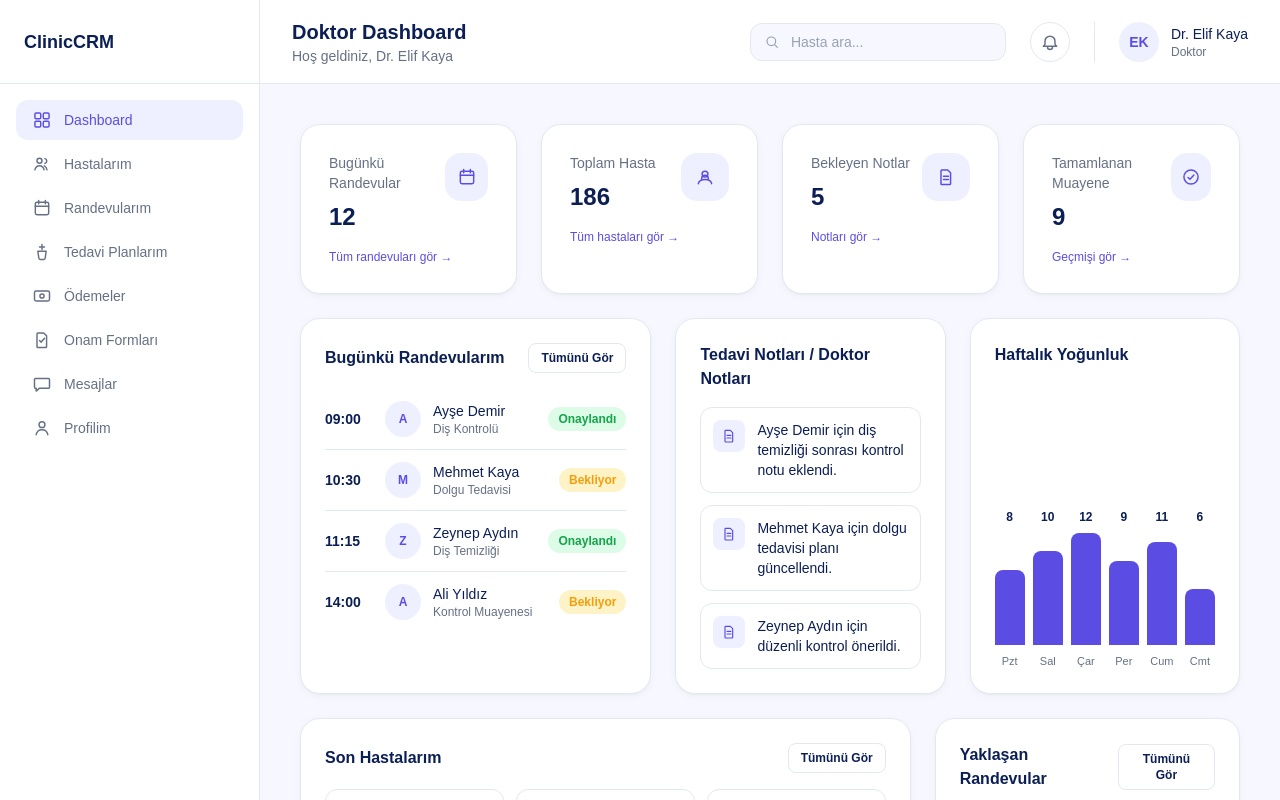
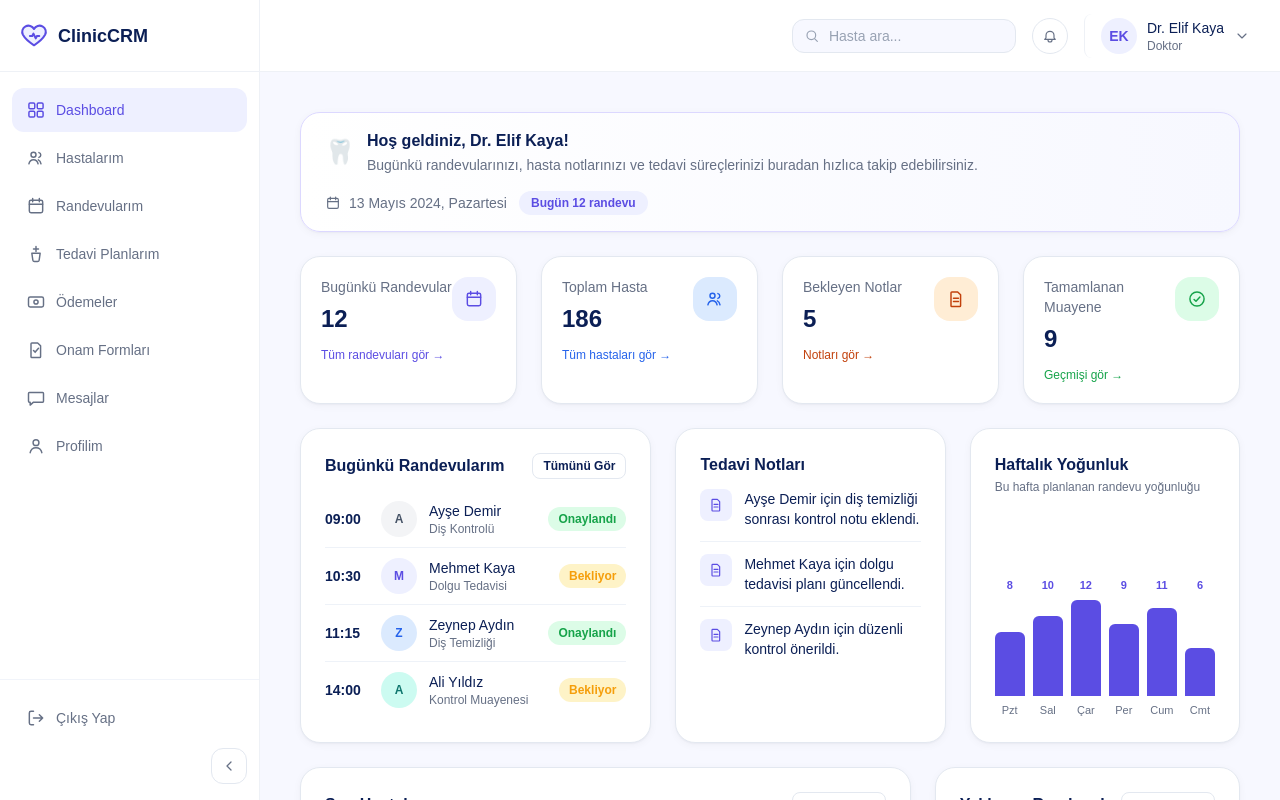
Before and after one commit to zeynep-tuna/clinic-crm, a Next.js app in the folder frontend/: page /doctor/dashboard in a window 1280 px wide. Built offline with nearby package versions, Linux system fonts and the light colour scheme.

Commit message:
Polish doctor dashboard layout

```diff
--- a/frontend/app/doctor/dashboard/page.tsx
+++ b/frontend/app/doctor/dashboard/page.tsx
@@ -4,11 +4,47 @@ import DoctorNotes from "@/components/doctor/DoctorNotes";
 import DoctorWeeklyLoad from "@/components/doctor/DoctorWeeklyLoad";
 import DoctorRecentPatients from "@/components/doctor/DoctorRecentPatients";
 import DoctorUpcomingAppointments from "@/components/doctor/DoctorUpcomingAppointments";
-import { doctorStatCards } from "@/data/doctorDashboard";
+import { doctorProfile, doctorStatCards } from "@/data/doctorDashboard";
+
+function BannerCalendarIcon() {
+  return (
+    <svg viewBox="0 0 24 24" fill="none" stroke="currentColor" strokeWidth={1.75} className="h-4 w-4">
+      <rect x="4" y="5" width="16" height="15" rx="2" />
+      <path strokeLinecap="round" d="M4 10h16M8 3v4M16 3v4" />
+    </svg>
+  );
+}
 
 export default function DoctorDashboardPage() {
+  const todayCount = doctorStatCards.find((card) => card.id === "today-appointments")?.value ?? "0";
+
   return (
     <div className="flex flex-col gap-6">
+      <div className="flex flex-wrap items-center justify-between gap-4 rounded-[20px] border border-[#DCD8FF] bg-linear-to-r from-white to-[#F7F8FF] px-6 py-4 shadow-[0_1px_2px_rgba(16,24,40,0.04),0_2px_8px_rgba(16,24,40,0.04)]">
+        <div className="flex items-center gap-3">
+          <span className="text-2xl" aria-hidden="true">
+            🦷
+          </span>
+
+          <div>
+            <p className="text-base font-semibold text-[#0B1F55]">Hoş geldiniz, {doctorProfile.name}!</p>
+            <p className="mt-0.5 text-sm text-[#667085]">
+              Bugünkü randevularınızı, hasta notlarınızı ve tedavi süreçlerinizi buradan hızlıca takip edebilirsiniz.
+            </p>
+          </div>
+        </div>
+
+        <div className="flex items-center gap-3">
+          <div className="flex items-center gap-2 text-sm text-[#667085]">
+            <BannerCalendarIcon />
+            <span>13 Mayıs 2024, Pazartesi</span>
+          </div>
+          <span className="inline-flex items-center rounded-full bg-[#EEF0FF] px-3 py-1 text-xs font-semibold text-[#5B4DE3]">
+            Bugün {todayCount} randevu
+          </span>
+        </div>
+      </div>
+
       <div className="grid grid-cols-1 gap-6 sm:grid-cols-2 lg:grid-cols-4">
         {doctorStatCards.map((card) => (
           <DoctorStatCard
@@ -28,7 +64,7 @@ export default function DoctorDashboardPage() {
         <DoctorWeeklyLoad />
       </div>
 
-      <div className="grid grid-cols-1 gap-6 lg:grid-cols-[2fr_1fr]">
+      <div className="grid grid-cols-1 items-start gap-6 lg:grid-cols-[2fr_1fr]">
         <DoctorRecentPatients />
         <DoctorUpcomingAppointments />
       </div>
--- a/frontend/components/doctor/DoctorNotes.tsx
+++ b/frontend/components/doctor/DoctorNotes.tsx
@@ -16,11 +16,11 @@ function NoteIcon() {
 export default function DoctorNotes() {
   return (
     <div className="flex h-full flex-col rounded-[20px] border border-[#E3E8F0] bg-white p-6 shadow-[0_1px_2px_rgba(16,24,40,0.04),0_2px_8px_rgba(16,24,40,0.04)]">
-      <h2 className="text-base font-semibold text-[#0B1F55]">Tedavi Notları / Doktor Notları</h2>
+      <h2 className="text-base font-semibold text-[#0B1F55]">Tedavi Notları</h2>
 
-      <div className="mt-4 space-y-3">
+      <div className="mt-3 divide-y divide-[#EEF2F8]">
         {doctorNotes.map((note) => (
-          <div key={note.id} className="flex items-start gap-3 rounded-xl border border-[#E3E8F0] p-3">
+          <div key={note.id} className="flex items-start gap-3 py-3 first:pt-0">
             <span className="flex h-8 w-8 shrink-0 items-center justify-center rounded-lg bg-[#EEF0FF] text-[#5B4DE3]">
               <NoteIcon />
             </span>
--- a/frontend/components/doctor/DoctorRecentPatients.tsx
+++ b/frontend/components/doctor/DoctorRecentPatients.tsx
@@ -1,4 +1,25 @@
 import { doctorRecentPatients } from "@/data/doctorDashboard";
+
+const avatarPalette = [
+  "bg-[#EEF0FF] text-[#5B4DE3]",
+  "bg-[#DBEAFE] text-[#2563EB]",
+  "bg-[#CCFBF1] text-[#0F766E]",
+  "bg-[#FFEDD5] text-[#C2410C]",
+  "bg-[#F3F4F6] text-[#475467]",
+];
+
+function getAvatarColor(id: string) {
+  const sum = id.split("").reduce((total, char) => total + char.charCodeAt(0), 0);
+  return avatarPalette[sum % avatarPalette.length];
+}
+
+function ArrowIcon() {
+  return (
+    <svg viewBox="0 0 24 24" fill="none" stroke="currentColor" strokeWidth={1.75} className="h-4 w-4">
+      <path strokeLinecap="round" strokeLinejoin="round" d="M9 6l6 6-6 6" />
+    </svg>
+  );
+}
 
 export default function DoctorRecentPatients() {
   return (
@@ -7,22 +28,30 @@ export default function DoctorRecentPatients() {
         <h2 className="text-base font-semibold text-[#0B1F55]">Son Hastalarım</h2>
         <button
           type="button"
-          className="rounded-lg border border-[#E3E8F0] px-3 py-1.5 text-xs font-semibold text-[#0B1F55] hover:bg-[#F7F8FF]"
+          className="rounded-lg border border-[#E3E8F0] px-2.5 py-1 text-xs font-semibold text-[#0B1F55] transition-colors hover:bg-[#F7F8FF]"
         >
           Tümünü Gör
         </button>
       </div>
 
-      <div className="mt-4 grid grid-cols-1 gap-3 sm:grid-cols-3">
+      <div className="mt-3 divide-y divide-[#EEF2F8]">
         {doctorRecentPatients.map((patient) => (
-          <div key={patient.id} className="flex items-center gap-3 rounded-xl border border-[#E3E8F0] p-3">
-            <span className="flex h-10 w-10 shrink-0 items-center justify-center rounded-full bg-[#EEF0FF] text-sm font-semibold text-[#5B4DE3]">
-              {patient.name.charAt(0)}
+          <div key={patient.id} className="flex items-center justify-between gap-3 py-2.5">
+            <div className="flex min-w-0 items-center gap-3">
+              <span
+                className={`flex h-9 w-9 shrink-0 items-center justify-center rounded-full text-sm font-semibold ${getAvatarColor(patient.id)}`}
+              >
+                {patient.name.charAt(0)}
+              </span>
+              <div className="min-w-0">
+                <p className="truncate text-sm font-medium text-[#0B1F55]">{patient.name}</p>
+                <p className="truncate text-xs text-[#667085]">Son ziyaret: {patient.lastVisit}</p>
+              </div>
+            </div>
+
+            <span className="shrink-0 text-[#98A2B3]">
+              <ArrowIcon />
             </span>
-            <div>
-              <p className="text-sm font-medium text-[#0B1F55]">{patient.name}</p>
-              <p className="text-xs text-[#667085]">Son ziyaret: {patient.lastVisit}</p>
-            </div>
           </div>
         ))}
       </div>
--- a/frontend/components/doctor/DoctorSidebar.tsx
+++ b/frontend/components/doctor/DoctorSidebar.tsx
@@ -1,5 +1,6 @@
 "use client";
 
+import { useEffect, useState } from "react";
 import Link from "next/link";
 import { usePathname } from "next/navigation";
 
@@ -24,13 +25,15 @@ const navItems: { label: string; href: string; icon: NavIcon }[] = [
   { label: "Profilim", href: "/doctor/profile", icon: "profile" },
 ];
 
+const STORAGE_KEY = "doctor-sidebar-collapsed";
+
 function NavIconGlyph({ icon }: { icon: NavIcon }) {
   const common = {
     viewBox: "0 0 24 24",
     fill: "none",
     stroke: "currentColor",
     strokeWidth: 1.75,
-    className: "h-5 w-5",
+    className: "h-5 w-5 shrink-0",
   };
 
   switch (icon) {
@@ -101,6 +104,31 @@ function NavIconGlyph({ icon }: { icon: NavIcon }) {
   }
 }
 
+function LogoutIcon() {
+  return (
+    <svg viewBox="0 0 24 24" fill="none" stroke="currentColor" strokeWidth={1.75} className="h-5 w-5 shrink-0">
+      <path strokeLinecap="round" strokeLinejoin="round" d="M9 4H6a2 2 0 0 0-2 2v12a2 2 0 0 0 2 2h3" />
+      <path strokeLinecap="round" strokeLinejoin="round" d="M16 16l4-4-4-4M20 12H9" />
+    </svg>
+  );
+}
+
+function ChevronLeftIcon() {
+  return (
+    <svg viewBox="0 0 24 24" fill="none" stroke="currentColor" strokeWidth={1.9} className="h-4 w-4">
+      <path strokeLinecap="round" strokeLinejoin="round" d="M15 6l-6 6 6 6" />
+    </svg>
+  );
+}
+
+function ChevronRightIcon() {
+  return (
+    <svg viewBox="0 0 24 24" fill="none" stroke="currentColor" strokeWidth={1.9} className="h-4 w-4">
+      <path strokeLinecap="round" strokeLinejoin="round" d="M9 6l6 6-6 6" />
+    </svg>
+  );
+}
+
 function isRouteActive(pathname: string, href: string) {
   if (href === "/doctor/dashboard") {
     return pathname === href;
@@ -111,14 +139,49 @@ function isRouteActive(pathname: string, href: string) {
 
 export default function DoctorSidebar() {
   const pathname = usePathname();
+  const [collapsed, setCollapsed] = useState(false);
+
+  useEffect(() => {
+    const stored = window.localStorage.getItem(STORAGE_KEY);
+    if (stored === "true") {
+      setCollapsed(true);
+    }
+  }, []);
+
+  useEffect(() => {
+    window.localStorage.setItem(STORAGE_KEY, String(collapsed));
+  }, [collapsed]);
 
   return (
-    <aside className="flex h-screen w-65 shrink-0 flex-col border-r border-[#E3E8F0] bg-white">
-      <div className="flex h-21 items-center border-b border-[#E3E8F0] px-6">
-        <span className="text-lg font-bold text-[#0B1F55]">ClinicCRM</span>
+    <aside
+      className={`flex h-screen shrink-0 flex-col border-r border-[#E3E8F0]/60 bg-white transition-all duration-200 ease-in-out ${
+        collapsed ? "w-20" : "w-65"
+      }`}
+    >
+      <div
+        className={`flex h-18 items-center gap-2.5 border-b border-[#E3E8F0]/60 transition-all duration-200 ease-in-out ${
+          collapsed ? "justify-center px-2" : "px-5"
+        }`}
+      >
+        <svg viewBox="0 0 24 24" fill="none" stroke="#5B4DE3" strokeWidth={1.75} className="h-7 w-7 shrink-0">
+          <path
+            strokeLinecap="round"
+            strokeLinejoin="round"
+            fill="#EEF0FF"
+            d="M12 20s-7-4.5-9.5-9A5 5 0 0 1 12 6a5 5 0 0 1 9.5 5c-2.5 4.5-9.5 9-9.5 9Z"
+          />
+          <path strokeLinecap="round" strokeLinejoin="round" d="M8.5 12h2l1-2 2 4 1-2h2" />
+        </svg>
+        <span
+          className={`overflow-hidden whitespace-nowrap text-lg font-bold text-[#0B1F55] transition-all duration-200 ease-in-out ${
+            collapsed ? "max-w-0 opacity-0" : "max-w-40 opacity-100"
+          }`}
+        >
+          ClinicCRM
+        </span>
       </div>
 
-      <nav className="flex flex-1 flex-col gap-1 p-4">
+      <nav className="flex flex-1 flex-col gap-1 px-3 py-4">
         {navItems.map((item) => {
           const isActive = isRouteActive(pathname, item.href);
 
@@ -126,18 +189,67 @@ export default function DoctorSidebar() {
             <Link
               key={item.href}
               href={item.href}
-              className={`flex items-center gap-3 rounded-xl px-4 py-2.5 text-sm font-medium outline-none transition-colors focus-visible:ring-2 focus-visible:ring-[#5B4DE3]/20 ${
+              className={`group relative flex h-11 items-center rounded-xl text-sm font-medium outline-none transition-colors focus-visible:ring-2 focus-visible:ring-[#5B4DE3]/20 ${
+                collapsed ? "justify-center px-0" : "gap-2.5 px-3.5"
+              } ${
                 isActive
                   ? "bg-[#EEF0FF] text-[#5B4DE3]"
                   : "text-[#667085] hover:bg-[#F7F8FF] hover:text-[#0B1F55]"
               }`}
             >
               <NavIconGlyph icon={item.icon} />
-              {item.label}
+              <span
+                className={`overflow-hidden whitespace-nowrap transition-all duration-200 ease-in-out ${
+                  collapsed ? "max-w-0 opacity-0" : "max-w-40 opacity-100"
+                }`}
+              >
+                {item.label}
+              </span>
+
+              {collapsed && (
+                <span className="pointer-events-none absolute left-full top-1/2 z-50 ml-2 -translate-y-1/2 whitespace-nowrap rounded-lg bg-[#0B1F55] px-2.5 py-1.5 text-xs font-medium text-white opacity-0 shadow-[0_4px_12px_rgba(16,24,40,0.18)] transition-opacity duration-150 group-hover:opacity-100">
+                  {item.label}
+                </span>
+              )}
             </Link>
           );
         })}
       </nav>
+
+      <div className="border-t border-[#F1F4FA] px-3 pt-4 pb-4">
+        <Link
+          href="/login"
+          className={`group relative flex h-11 items-center rounded-xl text-sm font-medium text-[#667085] outline-none transition-colors hover:bg-[#FEF2F2] hover:text-[#EF4444] focus-visible:ring-2 focus-visible:ring-[#5B4DE3]/20 ${
+            collapsed ? "justify-center px-0" : "gap-2.5 px-3.5"
+          }`}
+        >
+          <LogoutIcon />
+          <span
+            className={`overflow-hidden whitespace-nowrap transition-all duration-200 ease-in-out ${
+              collapsed ? "max-w-0 opacity-0" : "max-w-40 opacity-100"
+            }`}
+          >
+            Çıkış Yap
+          </span>
+
+          {collapsed && (
+            <span className="pointer-events-none absolute left-full top-1/2 z-50 ml-2 -translate-y-1/2 whitespace-nowrap rounded-lg bg-[#0B1F55] px-2.5 py-1.5 text-xs font-medium text-white opacity-0 shadow-[0_4px_12px_rgba(16,24,40,0.18)] transition-opacity duration-150 group-hover:opacity-100">
+              Çıkış Yap
+            </span>
+          )}
+        </Link>
+
+        <div className={`mt-2 ${collapsed ? "flex justify-center" : "flex justify-end"}`}>
+          <button
+            type="button"
+            onClick={() => setCollapsed((previous) => !previous)}
+            aria-label={collapsed ? "Sidebar'ı genişlet" : "Sidebar'ı daralt"}
+            className="flex h-9 w-9 items-center justify-center rounded-xl border border-[#E3E8F0] text-[#667085] transition-colors hover:bg-[#F7F8FF]"
+          >
+            {collapsed ? <ChevronRightIcon /> : <ChevronLeftIcon />}
+          </button>
+        </div>
+      </div>
     </aside>
   );
 }
--- a/frontend/components/doctor/DoctorStatCard.tsx
+++ b/frontend/components/doctor/DoctorStatCard.tsx
@@ -1,4 +1,18 @@
 import type { DoctorStatCardData, DoctorStatIcon } from "@/data/doctorDashboard";
+
+const iconColorByType: Record<DoctorStatIcon, string> = {
+  appointments: "bg-[#EEF0FF] text-[#5B4DE3]",
+  patients: "bg-[#DBEAFE] text-[#2563EB]",
+  notes: "bg-[#FFEDD5] text-[#C2410C]",
+  completed: "bg-[#DCFCE7] text-[#16A34A]",
+};
+
+const linkColorByType: Record<DoctorStatIcon, string> = {
+  appointments: "text-[#5B4DE3]",
+  patients: "text-[#2563EB]",
+  notes: "text-[#C2410C]",
+  completed: "text-[#16A34A]",
+};
 
 function StatIconGlyph({ icon }: { icon: DoctorStatIcon }) {
   switch (icon) {
@@ -12,7 +26,9 @@ function StatIconGlyph({ icon }: { icon: DoctorStatIcon }) {
     case "patients":
       return (
         <svg viewBox="0 0 24 24" fill="none" stroke="currentColor" strokeWidth={1.75} className="h-5 w-5">
-          <path strokeLinecap="round" strokeLinejoin="round" d="M16 14a4 4 0 1 0-8 0M12 12a3.5 3.5 0 1 0 0-7 3.5 3.5 0 0 0 0 7ZM4 20c.5-3 3.5-5 8-5s7.5 2 8 5" />
+          <circle cx="9" cy="8" r="3" />
+          <path strokeLinecap="round" d="M3.5 19c.6-3 2.7-5 5.5-5s4.9 2 5.5 5" />
+          <path strokeLinecap="round" d="M15.5 5.5a3 3 0 0 1 0 5.8M18 19c-.4-2.3-1.5-4-3.2-4.8" />
         </svg>
       );
     case "notes":
@@ -40,19 +56,19 @@ function StatIconGlyph({ icon }: { icon: DoctorStatIcon }) {
 
 export default function DoctorStatCard({ title, value, icon, linkLabel }: DoctorStatCardData) {
   return (
-    <div className="rounded-[20px] border border-[#E3E8F0] bg-white p-7 shadow-[0_1px_2px_rgba(16,24,40,0.04),0_2px_8px_rgba(16,24,40,0.04)]">
+    <div className="rounded-[20px] border border-[#E3E8F0] bg-white p-5 shadow-[0_1px_2px_rgba(16,24,40,0.04),0_2px_8px_rgba(16,24,40,0.04)]">
       <div className="flex items-start justify-between">
         <div>
           <p className="text-sm text-[#667085]">{title}</p>
-          <p className="mt-2 text-2xl font-bold text-[#0B1F55]">{value}</p>
+          <p className="mt-1.5 text-2xl font-bold text-[#0B1F55]">{value}</p>
         </div>
 
-        <div className="flex h-12 w-12 items-center justify-center rounded-2xl bg-[#EEF0FF] text-[#5B4DE3]">
+        <div className={`flex h-11 w-11 shrink-0 items-center justify-center rounded-2xl ${iconColorByType[icon]}`}>
           <StatIconGlyph icon={icon} />
         </div>
       </div>
 
-      <p className="mt-4 text-xs font-medium text-[#5B4DE3]">{linkLabel}</p>
+      <p className={`mt-3 text-xs font-medium ${linkColorByType[icon]}`}>{linkLabel}</p>
     </div>
   );
 }
--- a/frontend/components/doctor/DoctorTodayAppointments.tsx
+++ b/frontend/components/doctor/DoctorTodayAppointments.tsx
@@ -7,6 +7,19 @@ const statusStyles: Record<DoctorAppointmentStatus, string> = {
   Tamamlandı: "bg-[#DBEAFE] text-[#2563EB]",
 };
 
+const avatarPalette = [
+  "bg-[#EEF0FF] text-[#5B4DE3]",
+  "bg-[#DBEAFE] text-[#2563EB]",
+  "bg-[#CCFBF1] text-[#0F766E]",
+  "bg-[#FFEDD5] text-[#C2410C]",
+  "bg-[#F3F4F6] text-[#475467]",
+];
+
+function getAvatarColor(id: string) {
+  const sum = id.split("").reduce((total, char) => total + char.charCodeAt(0), 0);
+  return avatarPalette[sum % avatarPalette.length];
+}
+
 export default function DoctorTodayAppointments() {
   return (
     <div className="rounded-[20px] border border-[#E3E8F0] bg-white p-6 shadow-[0_1px_2px_rgba(16,24,40,0.04),0_2px_8px_rgba(16,24,40,0.04)]">
@@ -14,23 +27,25 @@ export default function DoctorTodayAppointments() {
         <h2 className="text-base font-semibold text-[#0B1F55]">Bugünkü Randevularım</h2>
         <button
           type="button"
-          className="rounded-lg border border-[#E3E8F0] px-3 py-1.5 text-xs font-semibold text-[#0B1F55] hover:bg-[#F7F8FF]"
+          className="rounded-lg border border-[#E3E8F0] px-2.5 py-1 text-xs font-semibold text-[#0B1F55] transition-colors hover:bg-[#F7F8FF]"
         >
           Tümünü Gör
         </button>
       </div>
 
-      <div className="mt-4 divide-y divide-[#E3E8F0]">
+      <div className="mt-3 divide-y divide-[#EEF2F8]">
         {doctorTodayAppointments.map((appointment) => (
-          <div key={appointment.id} className="flex items-center justify-between gap-3 py-3">
-            <div className="flex items-center gap-3">
-              <span className="w-12 shrink-0 text-sm font-semibold text-[#0B1F55]">{appointment.time}</span>
-              <span className="flex h-9 w-9 shrink-0 items-center justify-center rounded-full bg-[#EEF0FF] text-xs font-semibold text-[#5B4DE3]">
+          <div key={appointment.id} className="flex items-center justify-between gap-3 py-2.5">
+            <div className="flex min-w-0 items-center gap-3">
+              <span className="w-11 shrink-0 text-sm font-semibold text-[#0B1F55]">{appointment.time}</span>
+              <span
+                className={`flex h-9 w-9 shrink-0 items-center justify-center rounded-full text-xs font-semibold ${getAvatarColor(appointment.id)}`}
+              >
                 {appointment.patientName.charAt(0)}
               </span>
-              <div>
-                <p className="text-sm font-medium text-[#0B1F55]">{appointment.patientName}</p>
-                <p className="text-xs text-[#667085]">{appointment.treatment}</p>
+              <div className="min-w-0">
+                <p className="truncate text-sm font-medium text-[#0B1F55]">{appointment.patientName}</p>
+                <p className="truncate text-xs text-[#667085]">{appointment.treatment}</p>
               </div>
             </div>
 
--- a/frontend/components/doctor/DoctorTopbar.tsx
+++ b/frontend/components/doctor/DoctorTopbar.tsx
@@ -2,20 +2,15 @@ import { doctorProfile } from "@/data/doctorDashboard";
 
 export default function DoctorTopbar() {
   return (
-    <header className="flex min-h-21 shrink-0 flex-wrap items-center justify-between gap-4 border-b border-[#E3E8F0] bg-white px-8 py-4">
-      <div>
-        <h1 className="text-xl font-semibold text-[#0B1F55]">Doktor Dashboard</h1>
-        <p className="text-sm text-[#667085]">Hoş geldiniz, {doctorProfile.name}</p>
-      </div>
-
-      <div className="flex items-center gap-6">
+    <header className="flex min-h-18 shrink-0 flex-wrap items-center justify-end gap-4 border-b border-[#E3E8F0]/60 bg-white px-6 py-3">
+      <div className="flex items-center gap-4">
         <div className="relative hidden md:block">
           <svg
             viewBox="0 0 24 24"
             fill="none"
             stroke="currentColor"
             strokeWidth={1.75}
-            className="pointer-events-none absolute left-3.5 top-1/2 h-4 w-4 -translate-y-1/2 text-[#98A2B3]"
+            className="pointer-events-none absolute left-3 top-1/2 h-4 w-4 -translate-y-1/2 text-[#98A2B3]"
           >
             <circle cx="11" cy="11" r="6.5" />
             <path strokeLinecap="round" d="M20 20l-3.8-3.8" />
@@ -23,14 +18,14 @@ export default function DoctorTopbar() {
           <input
             type="text"
             placeholder="Hasta ara..."
-            className="w-64 rounded-xl border border-[#E3E8F0] bg-[#F7F8FF] py-2 pl-10 pr-4 text-sm text-[#0B1F55] placeholder:text-[#98A2B3] focus:border-[#5B4DE3] focus:bg-white focus:outline-none focus:ring-2 focus:ring-[#5B4DE3]/20"
+            className="w-56 rounded-xl border border-[#E3E8F0] bg-[#F7F8FF] py-1.5 pl-9 pr-4 text-sm text-[#0B1F55] placeholder:text-[#98A2B3] focus:border-[#5B4DE3] focus:bg-white focus:outline-none focus:ring-2 focus:ring-[#5B4DE3]/20"
           />
         </div>
 
         <button
           type="button"
           aria-label="Bildirimler"
-          className="flex h-10 w-10 items-center justify-center rounded-full border border-[#E3E8F0] text-[#667085] transition-colors hover:bg-[#F7F8FF] hover:text-[#0B1F55]"
+          className="flex h-9 w-9 items-center justify-center rounded-full border border-[#E3E8F0] text-[#667085] transition-colors hover:bg-[#F7F8FF] hover:text-[#0B1F55]"
         >
           <svg
             xmlns="http://www.w3.org/2000/svg"
@@ -38,7 +33,7 @@ export default function DoctorTopbar() {
             fill="none"
             stroke="currentColor"
             strokeWidth={1.75}
-            className="h-5 w-5"
+            className="h-4 w-4"
           >
             <path
               strokeLinecap="round"
@@ -48,15 +43,21 @@ export default function DoctorTopbar() {
           </svg>
         </button>
 
-        <div className="flex items-center gap-3 border-l border-[#E3E8F0] pl-6">
-          <div className="flex h-10 w-10 items-center justify-center rounded-full bg-[#EEF0FF] text-sm font-semibold text-[#5B4DE3]">
+        <button
+          type="button"
+          className="flex items-center gap-2.5 rounded-lg border-l border-[#E3E8F0]/60 py-1 pl-4 pr-1.5 transition-colors hover:bg-[#F7F8FF]"
+        >
+          <div className="flex h-9 w-9 shrink-0 items-center justify-center rounded-full bg-[#EEF0FF] text-sm font-semibold text-[#5B4DE3]">
             EK
           </div>
-          <div className="leading-tight">
+          <div className="text-left leading-tight">
             <p className="text-sm font-medium text-[#0B1F55]">{doctorProfile.name}</p>
             <p className="text-xs text-[#667085]">{doctorProfile.role}</p>
           </div>
-        </div>
+          <svg viewBox="0 0 24 24" fill="none" stroke="currentColor" strokeWidth={1.75} className="h-4 w-4 shrink-0 text-[#667085]">
+            <path strokeLinecap="round" strokeLinejoin="round" d="M6 9l6 6 6-6" />
+          </svg>
+        </button>
       </div>
     </header>
   );
--- a/frontend/components/doctor/DoctorUpcomingAppointments.tsx
+++ b/frontend/components/doctor/DoctorUpcomingAppointments.tsx
@@ -16,20 +16,20 @@ export default function DoctorUpcomingAppointments() {
         <h2 className="text-base font-semibold text-[#0B1F55]">Yaklaşan Randevular</h2>
         <button
           type="button"
-          className="rounded-lg border border-[#E3E8F0] px-3 py-1.5 text-xs font-semibold text-[#0B1F55] hover:bg-[#F7F8FF]"
+          className="rounded-lg border border-[#E3E8F0] px-2.5 py-1 text-xs font-semibold text-[#0B1F55] transition-colors hover:bg-[#F7F8FF]"
         >
           Tümünü Gör
         </button>
       </div>
 
-      <div className="mt-4 space-y-3">
+      <div className="mt-3 divide-y divide-[#EEF2F8]">
         {doctorUpcomingAppointments.map((appointment) => (
-          <div key={appointment.id} className="flex items-start gap-3 rounded-xl border border-[#E3E8F0] p-3">
+          <div key={appointment.id} className="flex items-center gap-3 py-2.5">
             <span className="flex h-8 w-8 shrink-0 items-center justify-center rounded-lg bg-[#EEF0FF] text-[#5B4DE3]">
               <CalendarIcon />
             </span>
-            <div>
-              <p className="text-sm font-medium text-[#0B1F55]">
+            <div className="min-w-0 flex-1">
+              <p className="truncate text-sm font-medium text-[#0B1F55]">
                 {appointment.patientName} - {appointment.treatment}
               </p>
               <p className="text-xs text-[#667085]">{appointment.time}</p>
--- a/frontend/components/doctor/DoctorWeeklyLoad.tsx
+++ b/frontend/components/doctor/DoctorWeeklyLoad.tsx
@@ -15,14 +15,15 @@ export default function DoctorWeeklyLoad() {
   return (
     <div className="flex h-full flex-col rounded-[20px] border border-[#E3E8F0] bg-white p-6 shadow-[0_1px_2px_rgba(16,24,40,0.04),0_2px_8px_rgba(16,24,40,0.04)]">
       <h2 className="text-base font-semibold text-[#0B1F55]">Haftalık Yoğunluk</h2>
+      <p className="mt-0.5 text-xs text-[#667085]">Bu hafta planlanan randevu yoğunluğu</p>
 
-      <div className="mt-6 flex flex-1 items-end justify-between gap-2">
+      <div className="mt-5 flex flex-1 items-end justify-between gap-2">
         {doctorWeeklyLoad.map((item) => (
-          <div key={item.day} className="flex flex-1 flex-col items-center gap-2">
-            <span className="text-xs font-semibold text-[#0B1F55]">{item.count}</span>
-            <div className="flex h-28 w-full items-end">
+          <div key={item.day} className="flex flex-1 flex-col items-center gap-1.5">
+            <span className="text-[11px] font-semibold text-[#5B4DE3]">{item.count}</span>
+            <div className="flex h-24 w-full items-end">
               <div
-                className="w-full rounded-t-lg bg-[#5B4DE3]"
+                className="w-full rounded-t-md bg-[#5B4DE3]"
                 style={{ height: `${(item.count / max) * 100}%` }}
               />
             </div>
```
